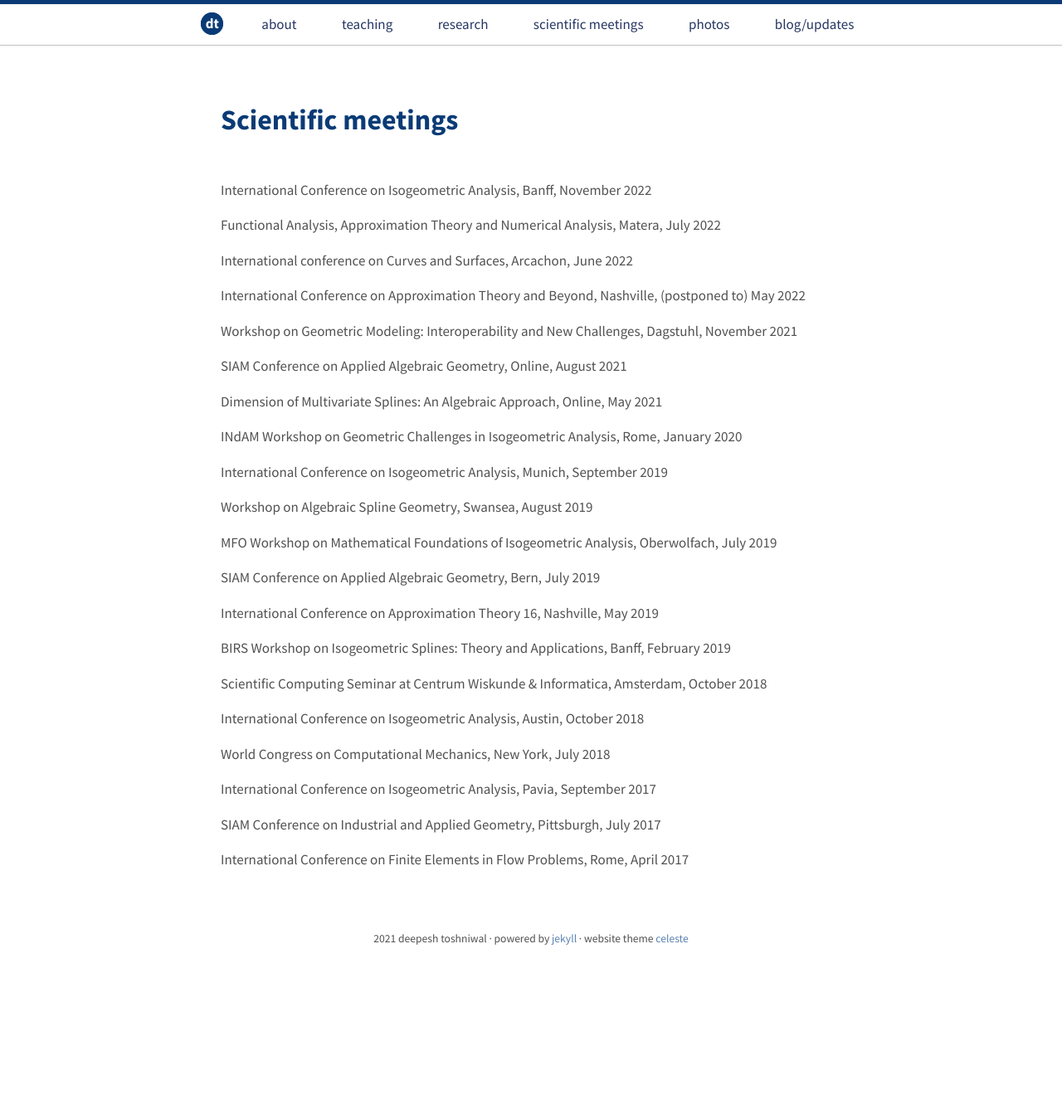
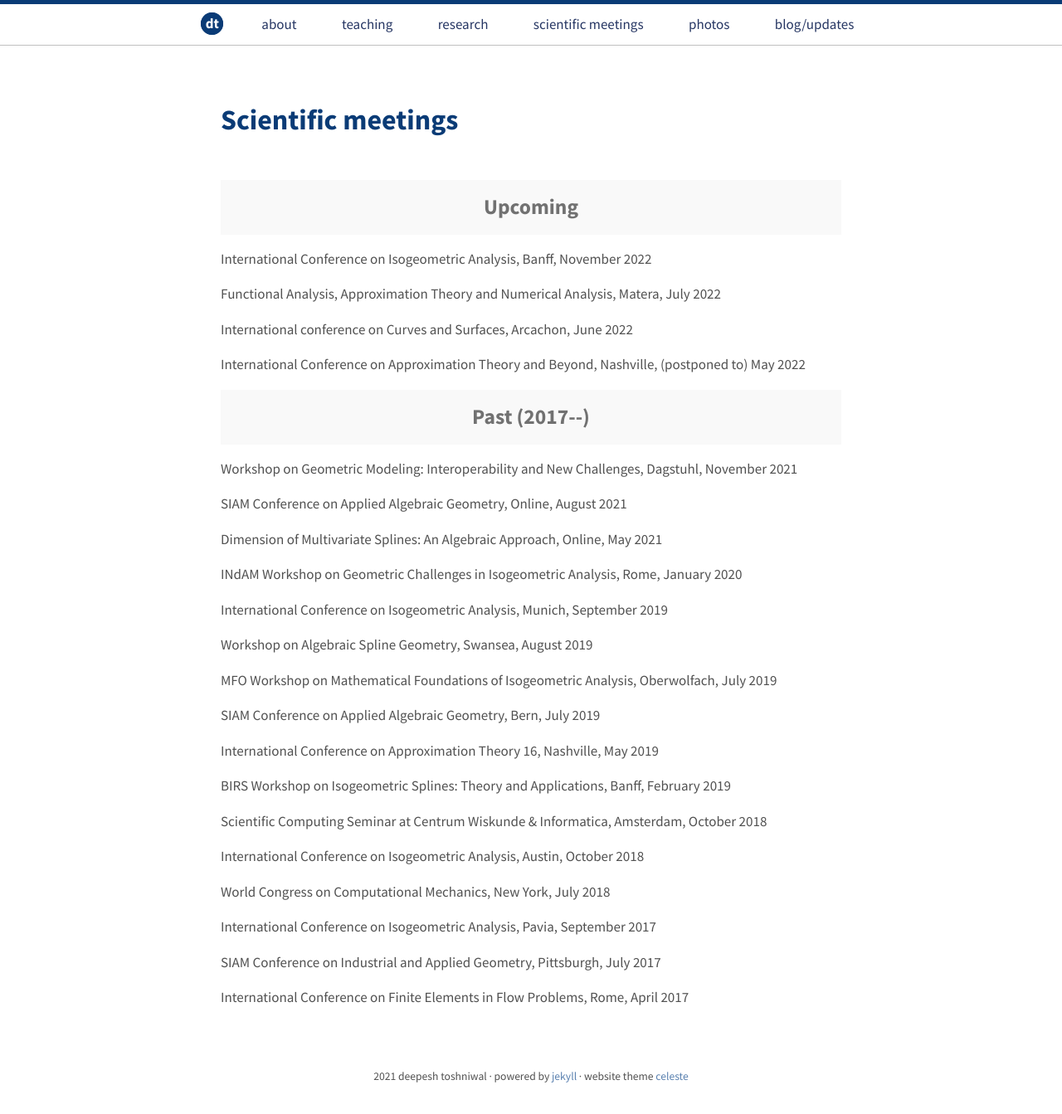
Before and after one commit to dtoshniwal/dtoshniwal.github.io, a Jekyll site: the page built from travel.md, in a window 1280 px wide. Shown: the whole page at 83% size. Built offline with Jekyll 4.4.1, drawn with Linux system fonts in a browser that asks for light colours; before the commit the page ends 1177 px from its top, so only the background shows below that.

Commit message:
Update travel

```diff
--- a/travel.md
+++ b/travel.md
@@ -33,6 +33,9 @@ X. Wei, T. Takacs, D. Toshniwal, Y.J. Zhang, H. Speleers, C. Manni, J. Peters
 <h2 class="message" align="center">Participation (since 2017)</h2>-->
 <br>
 
+
+<h2 class="message" align="center">Upcoming</h2>
+
 International Conference on Isogeometric Analysis, Banff, November 2022
 
 Functional Analysis, Approximation Theory and Numerical Analysis, Matera, July 2022
@@ -40,6 +43,9 @@ Functional Analysis, Approximation Theory and Numerical Analysis, Matera, July 2
 International conference on Curves and Surfaces, Arcachon, June 2022
 
 International Conference on Approximation Theory and Beyond, Nashville, (postponed to) May 2022
+
+
+<h2 class="message" align="center">Past (2017--)</h2>
 
 Workshop on Geometric Modeling: Interoperability and New Challenges, Dagstuhl, November 2021
 
```
